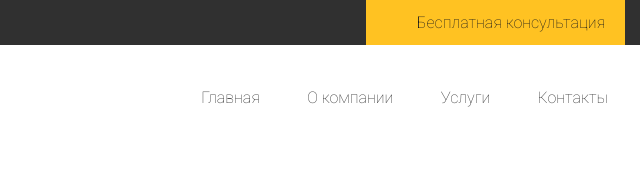
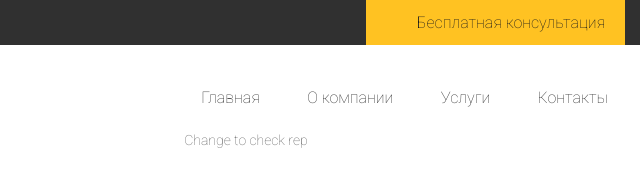
Before and after one commit to Nastassia27/youtube-pet-project, a plain HTML site: page index.html in a window 1280 px wide. Shown: the full height of the page, 640-1280 px from the left. Drawn offline with Linux system fonts and the light colour scheme.

Commit message:
check rep

```diff
--- a/index.html
+++ b/index.html
@@ -40,6 +40,7 @@
                             <li><a href="#">О компании</a></li>
                             <li><a href="#">Услуги</a></li>
                             <li><a href="#">Контакты</a></li>
+                            <p>Change to check rep</p>
                         </ul>
                     </nav>
                 </div>
```
